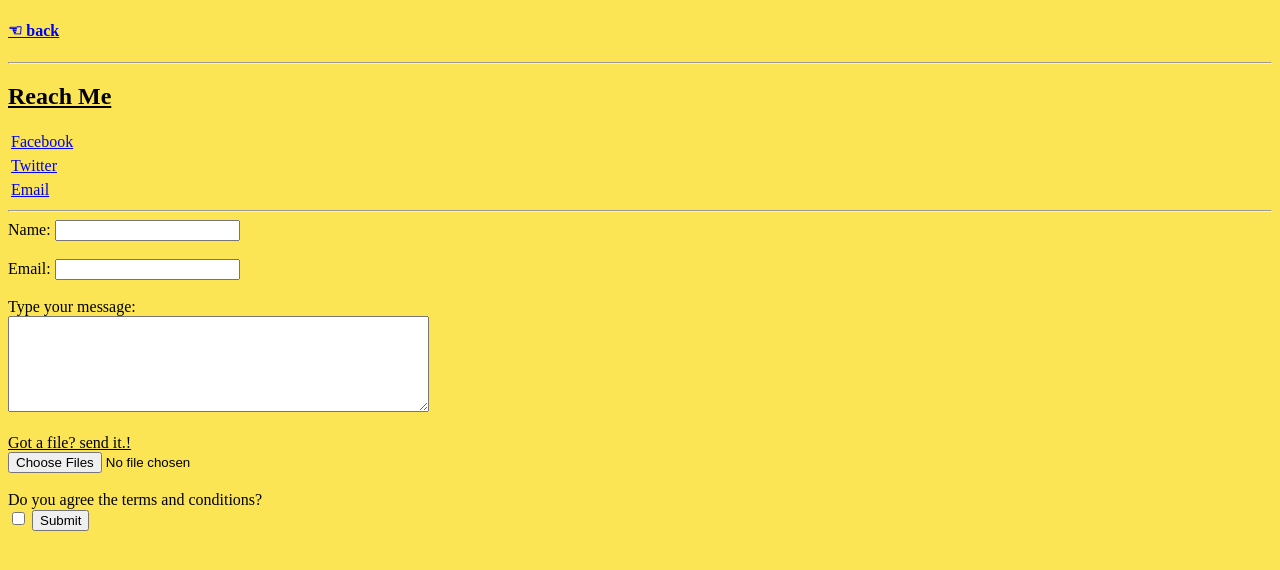
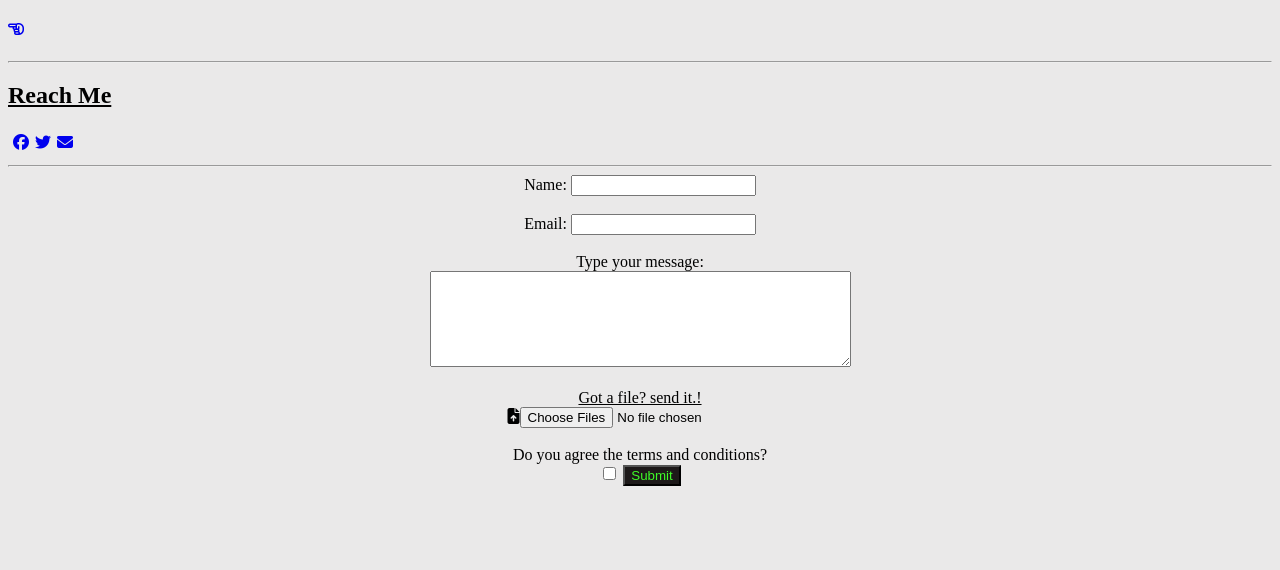
Before and after one commit to Checkit-brah/seewee, a plain HTML site: page Contact.html in a window 1280 px wide. Drawn offline with Linux system fonts and the light colour scheme.

Commit message:
Add files via upload

```diff
--- a/Contact.html
+++ b/Contact.html
@@ -3,31 +3,35 @@
 
 <head>
   <meta charset="utf-8">
+  <script src="https://kit.fontawesome.com/09fa1a7f37.js" crossorigin="anonymous"></script>
+  <link rel="shortcut icon" href="Images/favicon.ico" type="image">
   <title>Contact</title>
 </head>
 <style>
-  body{
-     background-color: #fbe555;
+  body {
+    background-color: #eae9e9;
+  }
+  form{
+    align-content: center;
   }
 </style>
 
 <body>
-  <h4><a href="index.html"> ☜ back</a></h4>
+  <h4><a href="index.html"><i class="far fa-hand-point-left"></i></a></h4>
   <hr>
   <h2><u>Reach Me</u></h2>
 
-  <table>
-    <table>
-      <td><a href="https://www.facebook.com/shashank.pathi.007" target="blank">Facebook</a></td>
-    </table>
-    <table>
-      <td><a href="https://www.twitter.com" target="blank">Twitter</a></td>
-    </table>
-    <table>
-      <td><a href="mailto:shashankpathi428@gmail.com?subject=Contract">Email</a></td>
+  <table cellspacing="4">
+    <tr>
+      <td><a href="https://www.facebook.com/shashank.pathi.007" target="blank"><i class="fab fa-facebook"></i></a></td>
+
+      <td><a href="https://www.twitter.com" target="blank"><i class="fab fa-twitter"></i></a></td>
+
+      <td><a href="mailto:shashankpathi428@gmail.com?subject=Contract"><i class="fas fa-envelope"></i></a></td>
+    </tr>
     </table>
     <hr>
-    <form action="mailto:shashankpathi428@gmail.com" method="post" enctype="text/plain">
+      <form action="mailto:shashankpathi428@gmail.com" method="post" enctype="text/plain" align="center">
         <label>Name:</label>
         <input type="text" name="" value="">
         <br><br>
@@ -36,10 +40,10 @@
         <label for="Message">Type your message:</label> <br>
         <textarea name="message" rows="6" cols="50"></textarea><br><br>
         <label for="files"><u>Got a file? send it.!</u></label><br>
-      <input type="file" name="files" accept="text/html application/rtf image/jpeg image/gif" multiple> <br><br>
+        <i class="fas fa-file-upload"><input type="file" name="files" accept="text/html application/rtf image/jpeg image/gif" multiple></i><br><br>
         <label for="checkbox">Do you agree the terms and conditions?</label> <br>
         <input type="checkbox" name="agree"></input>
-      <input type="submit"></input>
+        <input type="submit" style="background-color:#1d1919; color:#3ffb28;"></input>
       </form>
 </body>
 
```
Also changed, not shown: index.html (+15 -7 lines), Images/Thing.gif (added). Lines whose indentation alone changed are shown as unchanged.
